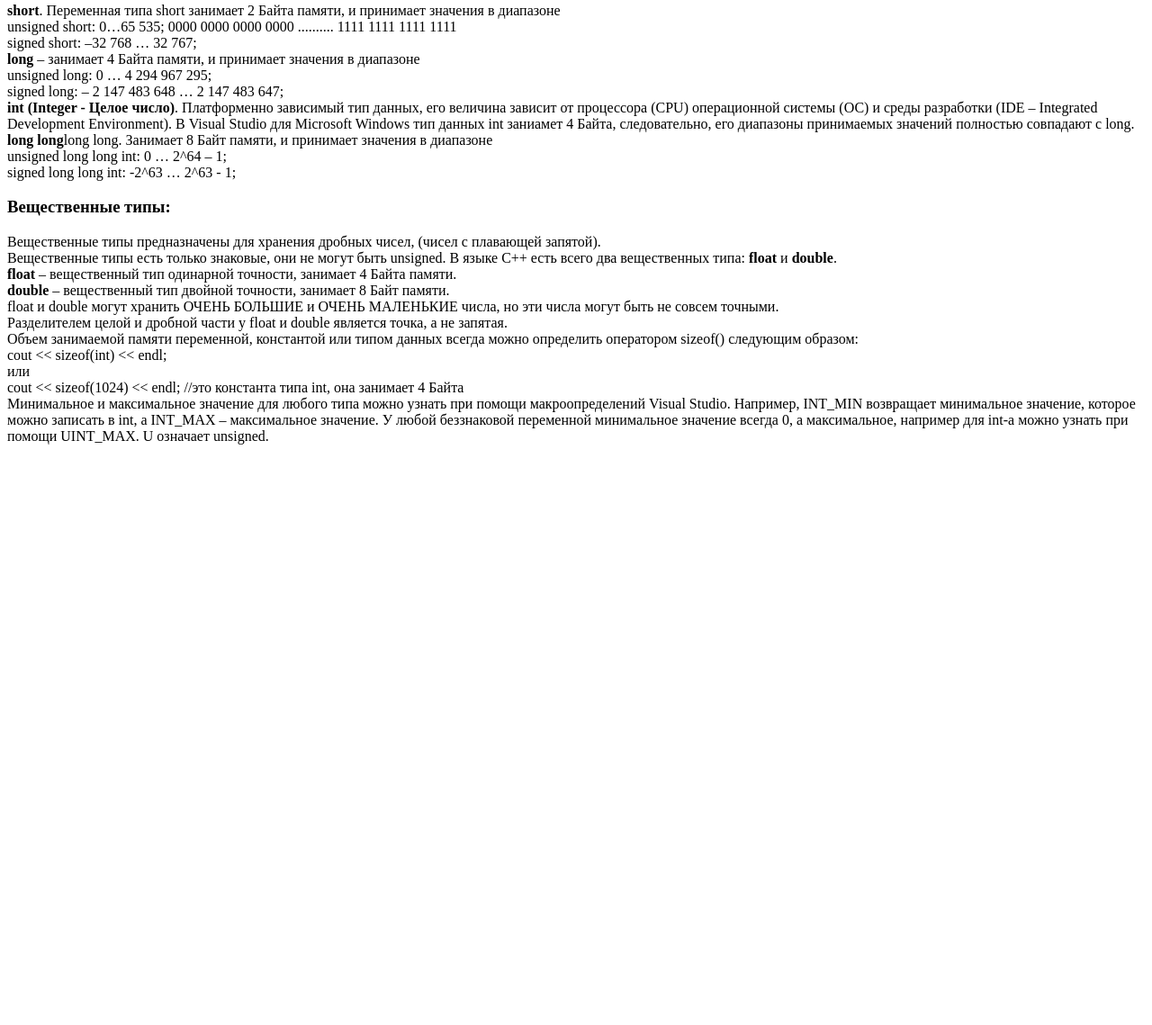
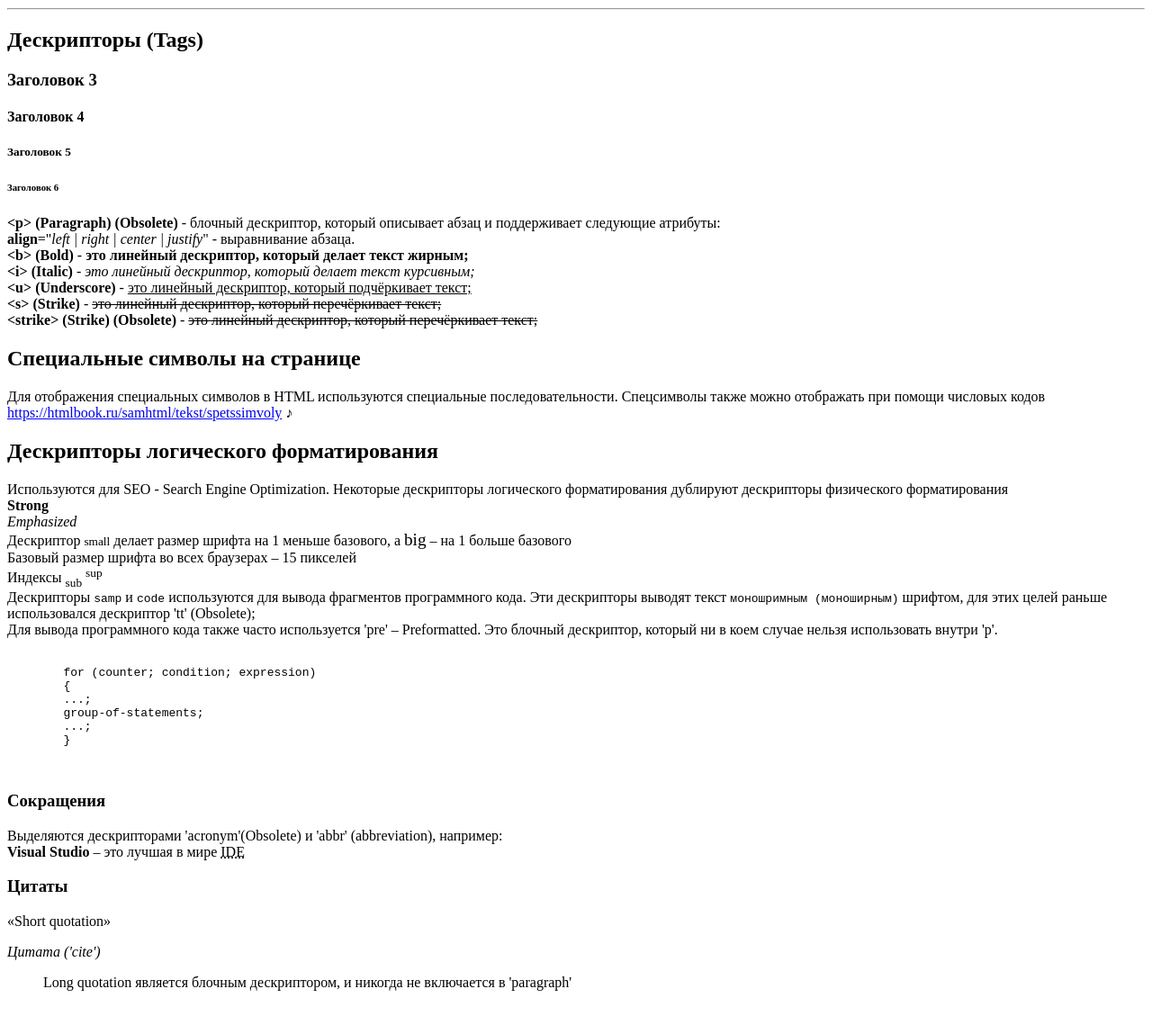
Before and after one commit to CrusherXfb/Web, a plain HTML site: page 01-HTML/index.html in a window 1280 px wide. Shown: the part 105-1244 px from the top of the page at 90% size. Before the commit the page ends 800 px from the top, so only its background shows below. Drawn offline with Linux system fonts and the light colour scheme.

```diff
--- a/01-HTML/index.html
+++ b/01-HTML/index.html
@@ -17,26 +17,69 @@
     <link rel="icon" href="bitcoin.ico" type="image/x-icon">
 </head>
 <body>
-    <!--<h1 align="center">Заголовок 1 - может быть только один на странице, это как название книги</h1>
+    <h1 style="text-align:center;font-family:Arial;color:darkblue">Заголовок 1 - может быть только один на странице, это как название книги</h1>
+    <!--<h1 align="center">Заголовок 1 - может быть только один на странице, это как название книги</h1>-->
     <p>Остальных заголовков может быть сколько угодно на страницу, H1 - только один</p>
     <hr>
-    <h2 align="center">Дескрипторы (Tags)</h2>-->
-    <!--<h3>Заголовок 3</h3>
+    <h2 style="text-align:left">Дескрипторы (Tags)</h2>
+    <h3>Заголовок 3</h3>
     <h4>Заголовок 4</h4>
     <h5>Заголовок 5</h5>
-    <h6>Заголовок 6</h6>-->
-    <!--<p>
+    <h6>Заголовок 6</h6>
+    <p>
         <b>&#60;p&#62; (Paragraph) (Obsolete)</b> - блочный дескриптор, который описывает абзац и поддерживает следующие атрибуты:<br>
         <b>align</b>="<i>left | right | center | justify</i>" - выравнивание абзаца.<br>
         <b>&#60;b&#62; (Bold)</b> - <b>это линейный дескриптор, который делает текст жирным;</b><br>
         <b>&#60;i&#62; (Italic)</b> - <i>это линейный дескриптор, который делает текст курсивным;</i><br>
         <b>&#60;u&#62; (Underscore)</b> - <u>это линейный дескриптор, который подчёркивает текст;</u><br>
         <b>&#60;s&#62; (Strike)</b> - <s>это линейный дескриптор, который перечёркивает текст;</s><br>
-        <b>&#60;strike&#62; (Strike) (Obsolete)</b> - <strike>это линейный дескриптор, который перечёркивает текст;</strike><br>
+        <b>&#60;strike&#62; (Strike) (Obsolete)</b> - <span style="text-decoration:line-through">это линейный дескриптор, который перечёркивает текст;</span><br>
+    </p>
+    <h2>Специальные символы на странице</h2>
+    Для отображения специальных символов в HTML используются специальные последовательности. Спецсимволы также можно
+    отображать при помощи числовых кодов<br>
+                                        <a href="https://htmlbook.ru/samhtml/tekst/spetssimvoly">https://htmlbook.ru/samhtml/tekst/spetssimvoly</a>
+    &#9834;
+    <h2>Дескрипторы логического форматирования</h2>
+    <p>
+        Используются для SEO - Search Engine Optimization.
+        Некоторые дескрипторы логического форматирования дублируют дескрипторы физического форматирования
+        <br>
+        <strong>Strong</strong><br>
+        <em>Emphasized</em><br>
+        Дескриптор <small>small</small> делает размер шрифта на 1 меньше базового, а <span style="font-size:larger">big</span> &ndash; на 1 больше базового<br>
+        Базовый размер шрифта во всех браузерах &ndash; 15 пикселей<br>
+        Индексы <sub>sub</sub> <sup>sup</sup><br>
+        Дескрипторы <samp>samp</samp> и <code>code</code> используются для вывода фрагментов программного кода.
+        Эти дескрипторы выводят текст <span style="font-family:monospace">моношримным (моноширным)</span> шрифтом, для этих целей раньше использовался
+        дескриптор 'tt' (Obsolete);<br>
+        Для вывода программного кода также часто используется 'pre' &ndash; Preformatted. Это блочный дескриптор, который
+        ни в коем случае нельзя использовать внутри 'p'.
 
-    </p>-->
+    </p>
+    <pre>
+    <code>
+        for (counter; condition; expression)
+        {
+        ...;
+        group-of-statements;
+        ...;
+        }
+    </code>
+    </pre>
+    <h3>Сокращения</h3>
+    <p>
+        Выделяются дескрипторами 'acronym'(Obsolete) и 'abbr' (abbreviation), например:<br>
+        <strong>Visual Studio</strong> &ndash; это лучшая в мире <abbr title="Integrated Development Environment">IDE</abbr>
+    </p>
+    <h3>Цитаты</h3>
+    <p>
 
-    <h2 align="left">Числовые типы:</h2>
+        <q>Short quotation</q><br>
+    </p>
+    <cite>Цитата ('cite')</cite><br>
+    <blockquote>Long quotation является блочным дескриптором, и никогда не включается в 'paragraph'</blockquote><br>
+    <!--<h2 align="left">Числовые типы:</h2>
     <h3 align="left">   Целочисленные типы:</h3>
     <p>
         <b>short</b>. Переменная типа short занимает 2 Байта памяти, и принимает значения в диапазоне<br />
@@ -75,6 +118,6 @@
         которое можно записать в int, а INT_MAX – максимальное значение. У любой беззнаковой
         переменной минимальное значение всегда 0, а максимальное, например для int-a можно
         узнать при помощи UINT_MAX. U означает unsigned.<br />
-    </p>
+    </p>-->
 </body>
 </html>
--- /dev/null
+++ b/01-HTML/index2.html
@@ -0,0 +1,29 @@
+<!DOCTYPE html>
+<html lang="ru">
+<head>
+    <meta charset="utf-8">
+    <meta name="author" content="Michael Stanne">
+    <meta name="description" content="Introduction to Web P_21">
+    <title>Introduction to Web P_21</title>
+    <link rel="icon" href="bitcoin.ico" type="image/x-icon">
+</head>
+<body>
+    <h2 style="text-align:left; font-family:Arial">Системы счисления:</h2>
+    <p>
+        <strong><em>Система счисления (СС)</em></strong> – это набор символов цифр для
+        представления величин. Системы счисления бывают позиционные и
+        непозиционные. В позиционных системах счисления <em>каждая цифра
+        всегда обозначается одним символом</em>. Благодаря этому, у
+        чисел в позиционных системах счисления есть такая характеристика как
+        разрядность. <strong><em>Разрядность</em></strong> – это количество цифр в записи числа. По
+        разрядности числа можно судить о его величине – чем больше разрядов, тем
+        больше число. Примером позиционной системы счисления являются
+        Арабские цифры. В непозиционных СС одна цифра может быть представлена
+        несколькими символами, поэтому количество разрядов в непозиционных
+        числах определить невозможно и понятие разрядности у них отсутствует. Из-
+        за этого мы не можем умножать непозиционные числа, возводить их в
+        степень и т. д.
+
+</p>
+</body>
+</html>
```
Also changed, not shown: 01-HTML/HTMLPage1-Lists.html (added, +11 -0 lines), 1 other file.
